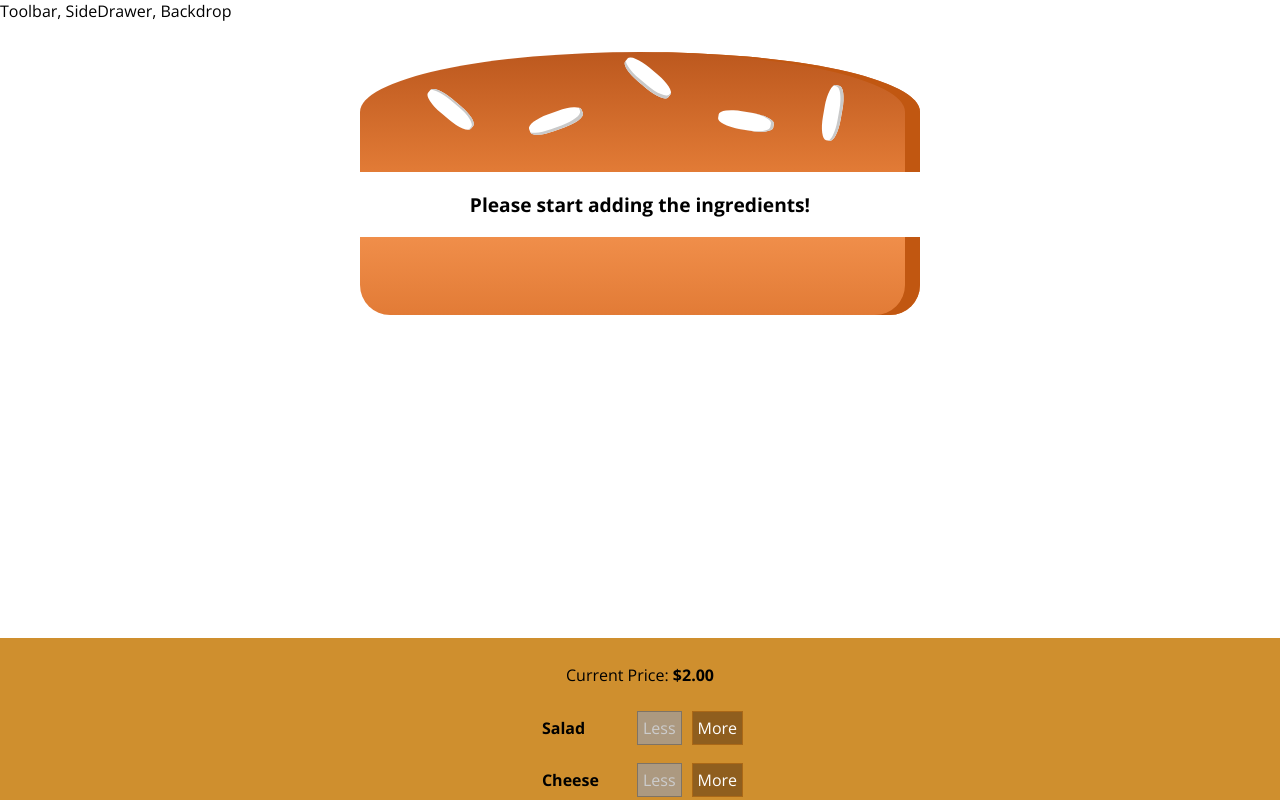
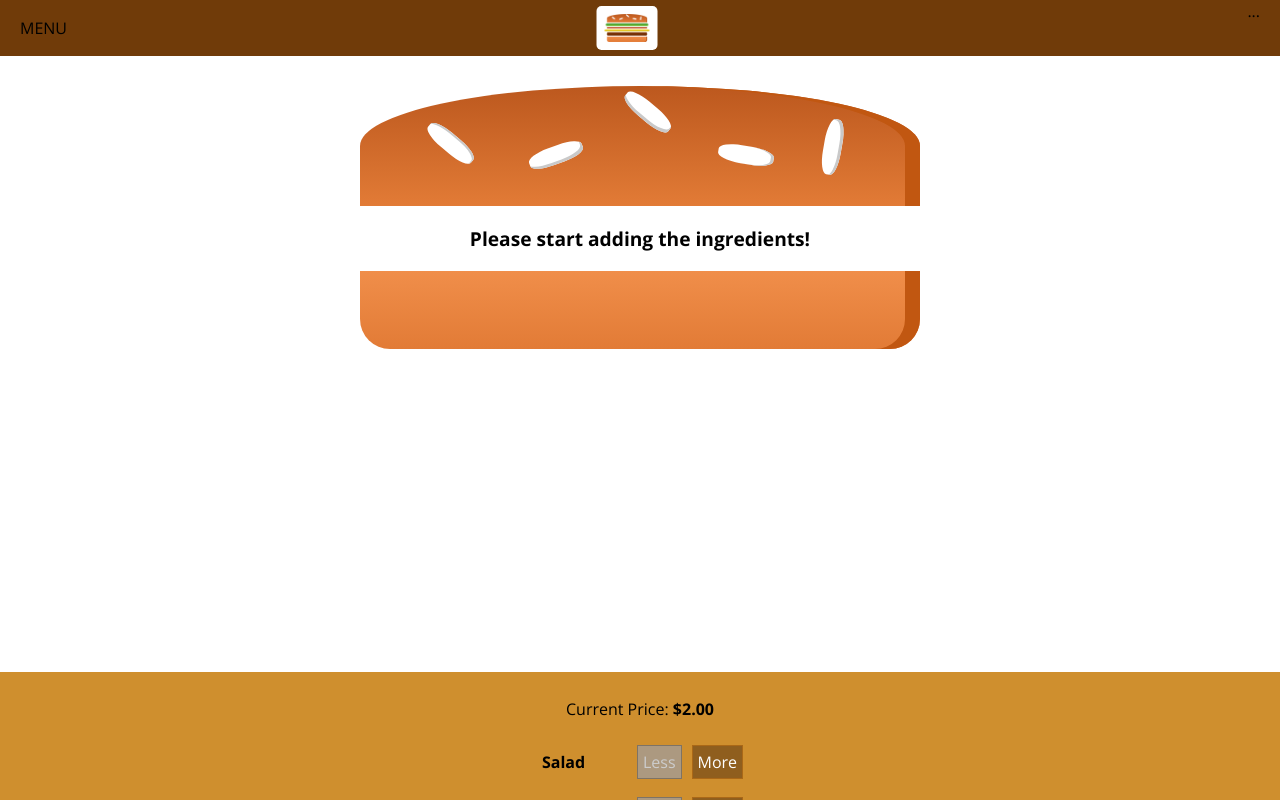
Before and after one commit to Skona27/burger-builder, a React app: page / in a window 1280 px wide. Shown: the top 800 px of the page. Built offline with nearby package versions, Linux system fonts and the light colour scheme.

Commit message:
added navigation bar with logo

```diff
--- a/src/components/Layout/Layout.css
+++ b/src/components/Layout/Layout.css
@@ -1,3 +1,3 @@
 .Content {
-  margin-top: 16px;
+  margin-top: 72px;
 }
--- a/src/components/Layout/Layout.js
+++ b/src/components/Layout/Layout.js
@@ -3,13 +3,15 @@
 
 // high order component, used to wrap adjecent jsx elements
 import Aux from "../../hoc/Aux";
+//
+import Toolbar from "../Navigation/Toolbar/Toolbar";
 
 // import CSS classes
 import classes from "./Layout.css";
 
 const layout = props => (
   <Aux>
-    <div>Toolbar, SideDrawer, Backdrop</div>
+    <Toolbar />
     <main className = {classes.Content}>
       {props.children}
     </main>
--- /dev/null
+++ b/src/components/Logo/Logo.css
@@ -0,0 +1,12 @@
+.Logo {
+  background-color: white;
+  padding: 8px;
+  height: 80%;
+  box-sizing: border-box;
+  border-radius: 5px;
+  transform: translateX(-50%);
+}
+
+.Logo img {
+  height: 100%;
+}
--- /dev/null
+++ b/src/components/Logo/Logo.js
@@ -0,0 +1,12 @@
+import React from "react";
+
+import burgerLogo from "../../assets/img/burger-logo.png";
+import classes from "./Logo.css";
+
+const logo = props => (
+  <div className={classes.Logo}>
+    <img src={burgerLogo} alt="Burger" />
+  </div>
+);
+
+export default logo;
--- /dev/null
+++ b/src/components/Navigation/Toolbar/Toolbar.css
@@ -0,0 +1,24 @@
+.Toolbar {
+  height: 56px;
+  width: 100%;
+  position: fixed;
+  top: 0;
+  left: 0;
+  background-color: #703B09;
+  display: flex;
+  justify-content: space-between;
+  align-items: center;
+  padding: 0 20px;
+  box-sizing: border-box;
+  z-index: 90;
+}
+
+.Toolbar nav {
+  height: 100%;
+}
+
+@media (max-width: 499px) {
+  .Desktop{
+    display: none;
+  }
+}
--- /dev/null
+++ b/src/components/Navigation/Toolbar/Toolbar.js
@@ -0,0 +1,16 @@
+import React from "react";
+import classes from "./Toolbar.css";
+
+import Logo from "../../Logo/Logo";
+
+const toolbar = props => (
+  <header className={classes.Toolbar}>
+    <div>MENU</div>
+    <Logo />
+    <nav>
+      ...
+    </nav>
+  </header>
+);
+
+export default toolbar;
```
Also changed, not shown: src/assets/img/burger-logo.png (added).
